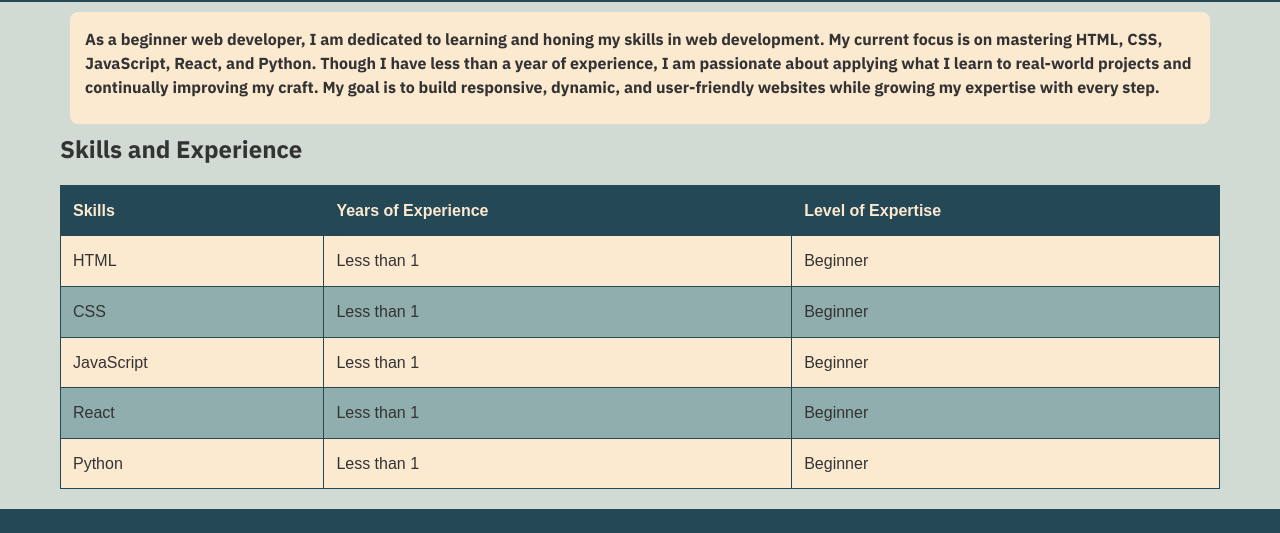
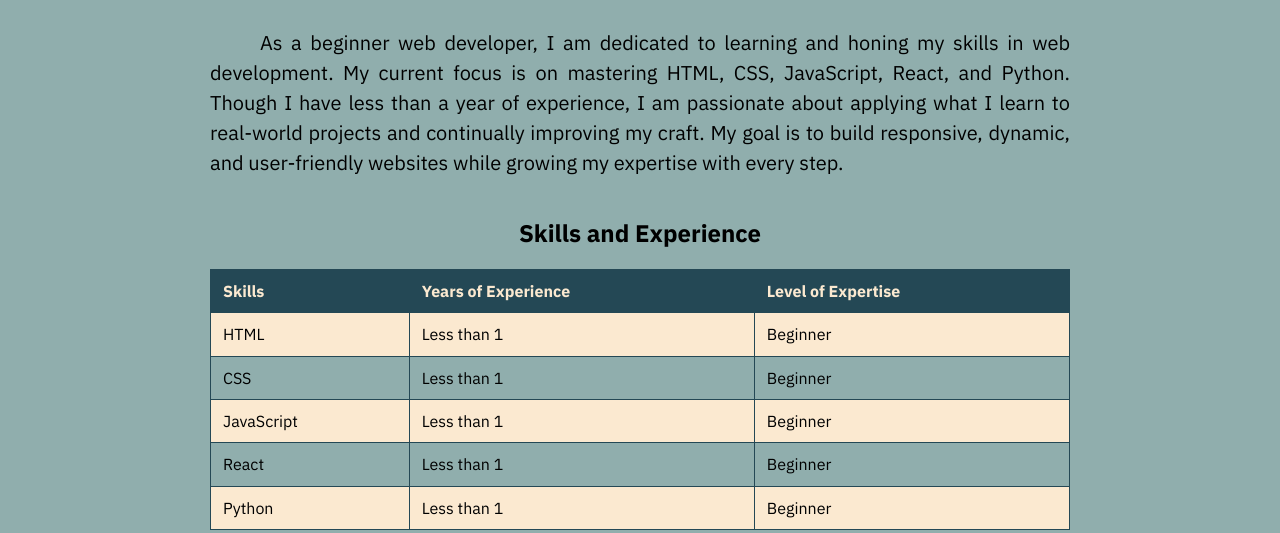
Before and after one commit to apirollijr/Portfolio-Website, a website: page about.html in a window 1280 px wide. Shown: the part 126-659 px from the top of the page. Drawn offline with nearby package versions, Linux system fonts and the light colour scheme; a web font is replaced by a local one.

Commit message:
Adjustments to the SCSS files

```diff
--- a/about.html
+++ b/about.html
@@ -12,7 +12,7 @@
     <link rel="stylesheet" href="https://cdnjs.cloudflare.com/ajax/libs/normalize/8.0.1/normalize.min.css">
     <link rel="stylesheet" href="css/main.css">
 </head>
-<body>
+<body class="wrapper">
     <header class="header">
         <a href="/"><img class="logo" src="img/AP.png" alt="Anthony Pirolli Jr logo"></a>
         <a href="/"><h1 class="name-logo">Anthony Pirolli Jr</h1></a>
@@ -26,8 +26,9 @@
         </nav>
     </header>
     <div class="container">
-        <section class="about-content">
-            <h4>As a beginner web developer, I am dedicated to learning and honing my skills in web development. My current focus is on mastering HTML, CSS, JavaScript, React, and Python. Though I have less than a year of experience, I am passionate about applying what I learn to real-world projects and continually improving my craft. My goal is to build responsive, dynamic, and user-friendly websites while growing my expertise with every step.</h4>
+        <section>
+            <section class="about">
+                <p>As a beginner web developer, I am dedicated to learning and honing my skills in web development. My current focus is on mastering HTML, CSS, JavaScript, React, and Python. Though I have less than a year of experience, I am passionate about applying what I learn to real-world projects and continually improving my craft. My goal is to build responsive, dynamic, and user-friendly websites while growing my expertise with every step.<p>
             </section>
             <section class="table-content">
                 <h2>Skills and Experience</h2>
@@ -68,6 +69,7 @@
                     </tbody>
                 </table>
             </section>
+        </section>
     </div>
     <footer class="footer">
         <a href="https://github.com/apirollijr" target="_blank"><img src="img/Github SVG.svg" alt="github"></a>
--- a/scss/base/_base.scss
+++ b/scss/base/_base.scss
@@ -7,9 +7,13 @@
   box-sizing: border-box;
 }
 
+html, body {
+  height: 100%;
+  margin: 0;
+}
+
 body {
-  font-family: Arial, sans-serif;
-  background-color: #d1dad3;
-  color: #333;
-  line-height: 1.6;
+  font-family: 'IBM Plex Sans', sans-serif;
+  background-color: vars.$color-muted-teal;
+  color: vars.$color-dark-blue;
 }
--- a/scss/base/_variables.scss
+++ b/scss/base/_variables.scss
@@ -23,11 +23,12 @@ $line-height-6: 1.7;
 
 $media-query-small: 576px;
 $font-weight-bold: 700;
-$text-indent: 1rem;
+$text-indent: 50px;
 $container-padding: 20px;
 $home-content-padding: 15px;
 $home-content-margin: 10px;
 $media-query-large: 1200px;
 $border-radius: 8px;
 $home-content-font-size: 1.2rem;
+$container-width: 900px;
 $container-max-width: 1200px;
--- a/scss/layout/_layout.scss
+++ b/scss/layout/_layout.scss
@@ -3,9 +3,20 @@
 
 /* Layout styles */
 .container {
-  max-width: vars.$container-max-width;
+  width: vars.$container-width;
   margin: 0 auto;
   padding: 0 vars.$container-padding;
+  flex: 1;
+  justify-content: center;
+  align-items: center;
+  display: flex;
+  flex-direction: column;
+}
+
+.wrapper {
+  display: flex;
+  flex-direction: column;
+  min-height: 100vh;
 }
 
 /* Home Page */
@@ -20,6 +31,7 @@
   background-color: vars.$color-soft-beige;
   border-radius: vars.$border-radius;
   padding: vars.$home-content-padding;
+  width: vars.$container-width;
 }
 
 .home-content div {
@@ -33,17 +45,23 @@
   text-indent: vars.$text-indent;
 }
 
-/* About Section */
-.about-content {
+/* About Page */
+.about {
+  display: flex;
+  flex-direction: column;
   align-items: center;
   justify-content: center;
-  text-align: left;
-  margin: vars.$home-content-margin;
-  max-width: vars.$container-max-width;
-  background-color: vars.$color-soft-beige;
-  border-radius: vars.$border-radius;
-  padding: vars.$home-content-padding;
+  text-align: justify;
+  color: vars.$color-black;
+
+  p {
+    margin-bottom: 20px;
+    text-indent: vars.$text-indent;
+    font-size: vars.$font-size-large;
+    line-height: vars.$line-height-4;
+  }
 }
+
 
 /* Media Queries */
 @media (max-width: vars.$media-query-large) {
--- a/scss/module/_cards.scss
+++ b/scss/module/_cards.scss
@@ -1,9 +1,9 @@
-@use './base/variables' as vars;
+@use '../base/variables' as vars;
 
 .portfolio-content {
   display: grid;
-    grid-template-columns: repeat(auto-fit, minmax(250px, 1fr));
-    gap: 20px;
+  grid-template-columns: repeat(3, 1fr);
+  gap: 50px;
   padding: 20px;
 }
 
@@ -14,6 +14,12 @@
   box-shadow: 0 4px 8px rgba(0, 0, 0, 0.1);
   text-align: center;
   padding: 20px;
+  transition: transform 0.3s ease, box-shadow 0.3s ease;
+}
+
+.portfolio-item:hover {
+  transform: scale(1.05);
+  box-shadow: 0 8px 16px rgba(0, 0, 0, 0.2);
 }
 
 .portfolio-item img {
--- a/scss/module/_contact_form.scss
+++ b/scss/module/_contact_form.scss
@@ -8,6 +8,7 @@
     padding: 20px;
     background-color: vars.$color-soft-beige;
     border-radius: 25px;
+    width: vars.$container-width;
   }
 
   .contact-form label {
@@ -51,7 +52,7 @@
 
   /* Contact information */
   .contact-info {
-    background-color: vars.$color-soft-beige;
+    background-color: vars.$color-muted-teal;
     text-align: center;
     color: vars.$color-black;
     padding: 20px;
--- a/scss/module/_tables.scss
+++ b/scss/module/_tables.scss
@@ -1,4 +1,9 @@
 @use './base/variables' as vars;
+
+.table-content {
+  color: vars.$color-black;
+  text-align: center;
+}
 
 table {
     width: 100%;
@@ -11,6 +16,7 @@ table {
   th, td {
     padding: 12px;
     border: 1px solid vars.$color-dark-blue;
+
   }
 
   th {
```
Also changed, not shown: contact.html (+2 -4 lines), index.html (+1 -1 lines), work.html (+1 -1 lines), css/main.css, 1 other file. Lines whose indentation alone changed are shown as unchanged.
